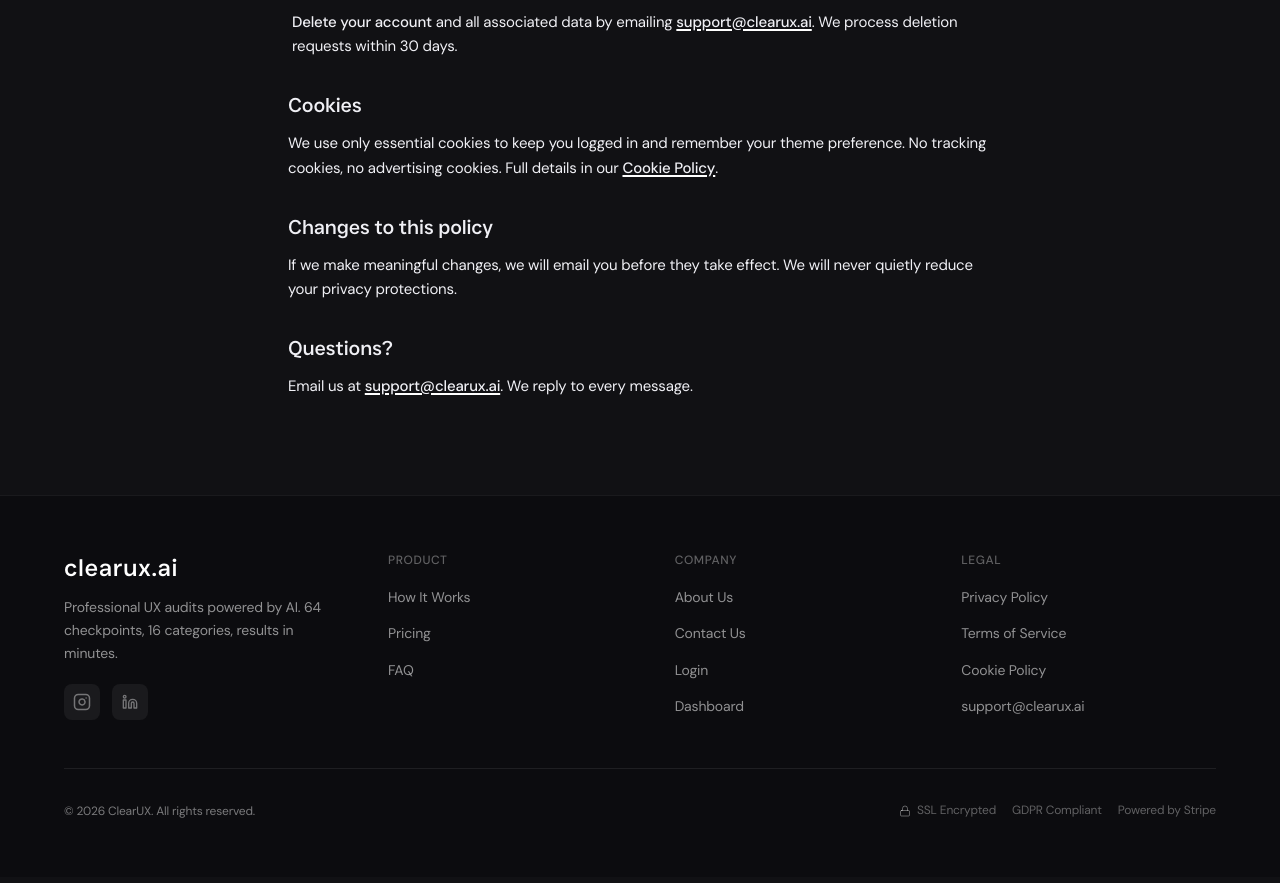
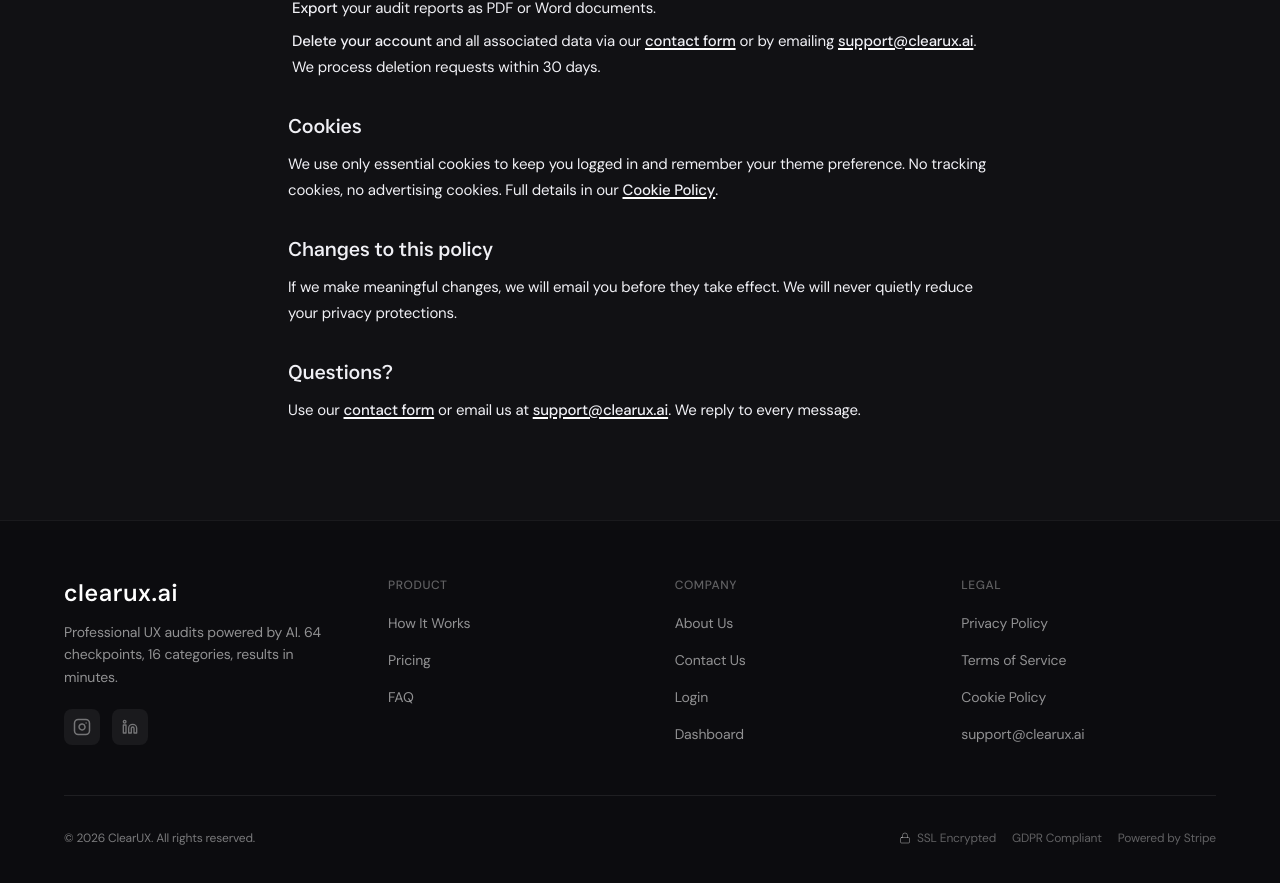
Before and after one commit to schintu79/clearux-saas, a Next.js app: page /privacy in a window 1280 px wide. Shown: the part 1537-2420 px from the top of the page. Built offline with nearby package versions, Linux system fonts and the light colour scheme; no server answers.

Commit message:
Implement UX audit recommendations: clearer headlines, email accessibility, CSS readability

```diff
--- a/src/app/cookies/page.tsx
+++ b/src/app/cookies/page.tsx
@@ -100,7 +100,9 @@ export default function CookiesPage() {
             <section>
               <h2 className="font-heading font-medium text-xl text-text mb-3">Questions?</h2>
               <p>
-                Email us at{' '}
+                Use our{' '}
+                <a href="/contact" className="text-text font-medium underline decoration-brand decoration-2 underline-offset-2 hover:opacity-70 transition-opacity">contact form</a>{' '}
+                or email us at{' '}
                 <a href="mailto:support@clearux.ai" className="text-text font-medium underline decoration-brand decoration-2 underline-offset-2 hover:opacity-70 transition-opacity">support@clearux.ai</a>.
               </p>
             </section>
--- a/src/app/faq/FaqContent.tsx
+++ b/src/app/faq/FaqContent.tsx
@@ -103,7 +103,7 @@ const FAQ_SECTIONS = [
       },
       {
         q: 'Can I get a refund?',
-        a: 'If you\'re unsatisfied with an audit, contact support@clearux.ai and we\'ll resolve it or provide a credit for a new audit. We stand behind the quality of our reports.',
+        a: 'If you\'re unsatisfied with an audit, reach out via our contact form or email support@clearux.ai and we\'ll resolve it or provide a credit for a new audit. We stand behind the quality of our reports.',
       },
       {
         q: 'Can I buy more credits later?',
@@ -124,7 +124,7 @@ const FAQ_SECTIONS = [
       },
       {
         q: 'What if the audit flags something incorrectly?',
-        a: 'Dismiss it directly from your dashboard with a reason (e.g., "This is intentional for our audience" or "Addressed on our About page"). The AI will skip that finding on future re-audits. If you believe the finding is a systemic error, email support@clearux.ai and we\'ll review it within 24 hours. We actively use feedback to improve our analysis engine.',
+        a: 'Dismiss it directly from your dashboard with a reason (e.g., "This is intentional for our audience" or "Addressed on our About page"). The AI will skip that finding on future re-audits. If you believe the finding is a systemic error, use our contact form or email support@clearux.ai and we\'ll review it within 24 hours. We actively use feedback to improve our analysis engine.',
       },
       {
         q: 'Can I share the report with clients or my team?',
--- a/src/app/globals.css
+++ b/src/app/globals.css
@@ -422,7 +422,7 @@ body {
   -moz-osx-font-smoothing: grayscale;
   transition: background-color 0.3s ease, color 0.3s ease;
   font-size: 16px;
-  line-height: 1.65;
+  line-height: 1.7;
   letter-spacing: -0.011em;
 }
 
@@ -443,12 +443,12 @@ h3, h4, h5 {
 }
 
 p, li, td, th, label, span, a {
-  line-height: 1.65;
+  line-height: 1.7;
 }
 
-/* Readable line lengths */
+/* Readable line lengths — 65ch ≈ 650px at 16px, within 50–75 char range */
 article, .prose {
-  max-width: 72ch;
+  max-width: 65ch;
 }
 
 /* ══════════════════════════════════════════════════════════════
--- a/src/app/page.tsx
+++ b/src/app/page.tsx
@@ -29,8 +29,8 @@ const TOP_FAQS = [
 
 /* ── Rotating hero headlines ─────────────────────────────── */
 const HERO_HEADLINES = [
-  { main: 'Find the UX Issues', accent: 'Costing You Conversions' },
-  { main: 'See What Your Users', accent: "Won't Tell You" },
+  { main: 'Find and Fix', accent: 'Design Problems' },
+  { main: 'Automated UX Audit.', accent: '10 Minutes.' },
   { main: '64 Checkpoints.', accent: 'Zero Guesswork.' },
 ];
 
@@ -222,7 +222,7 @@ export default function Home() {
             animate={{ opacity: 1, y: 0 }}
             transition={{ duration: 0.7, delay: 0.3 }}
           >
-            We analyse websites across 64 checkpoints covering accessibility, dark patterns, conversion psychology, and AI readiness. Fully automated and delivered in minutes.
+            Analyse your website for usability issues, accessibility problems, and design flaws — without hiring an expensive consultant. 64 checkpoints, fully automated, delivered in minutes.
           </motion.p>
 
           {/* URL input field */}
--- a/src/app/privacy/page.tsx
+++ b/src/app/privacy/page.tsx
@@ -74,7 +74,9 @@ export default function PrivacyPage() {
               <div className="space-y-2 ml-1">
                 <p><span className="font-medium text-text">Access and update</span> your data anytime from your dashboard settings.</p>
                 <p><span className="font-medium text-text">Export</span> your audit reports as PDF or Word documents.</p>
-                <p><span className="font-medium text-text">Delete your account</span> and all associated data by emailing{' '}
+                <p><span className="font-medium text-text">Delete your account</span> and all associated data via our{' '}
+                  <a href="/contact" className="text-text font-medium underline decoration-brand decoration-2 underline-offset-2 hover:opacity-70 transition-opacity">contact form</a>{' '}
+                  or by emailing{' '}
                   <a href="mailto:support@clearux.ai" className="text-text font-medium underline decoration-brand decoration-2 underline-offset-2 hover:opacity-70 transition-opacity">support@clearux.ai</a>.
                   We process deletion requests within 30 days.
                 </p>
@@ -99,7 +101,9 @@ export default function PrivacyPage() {
             <section>
               <h2 className="font-heading font-medium text-xl text-text mb-3">Questions?</h2>
               <p>
-                Email us at{' '}
+                Use our{' '}
+                <a href="/contact" className="text-text font-medium underline decoration-brand decoration-2 underline-offset-2 hover:opacity-70 transition-opacity">contact form</a>{' '}
+                or email us at{' '}
                 <a href="mailto:support@clearux.ai" className="text-text font-medium underline decoration-brand decoration-2 underline-offset-2 hover:opacity-70 transition-opacity">support@clearux.ai</a>.
                 We reply to every message.
               </p>
--- a/src/components/seo/JsonLd.tsx
+++ b/src/components/seo/JsonLd.tsx
@@ -8,7 +8,7 @@ const FAQ_ITEMS = [
   { q: 'Can I audit any website?', a: 'Yes. ClearUX works with any publicly accessible URL. Our crawler handles JavaScript-rendered sites, single-page applications, and multi-page websites. We automatically detect your industry, tech stack, and target audience.' },
   { q: 'Is my data secure?', a: 'Absolutely. We only analyse publicly visible content on your website. Payments are processed securely via Stripe. We do not store or share your website data beyond generating your audit report.' },
   { q: 'What languages are supported?', a: 'Audit reports are available in 6 languages: English, Spanish, French, German, Italian, and Portuguese. The AI generates findings and recommendations natively in your chosen language.' },
-  { q: 'Can I get a refund?', a: 'If you are unsatisfied with an audit result, contact us at support@clearux.ai and we will work with you to resolve the issue or provide a credit for a new audit.' },
+  { q: 'Can I get a refund?', a: 'If you are unsatisfied with an audit result, use our contact form at clearux.ai/contact or email support@clearux.ai and we will work with you to resolve the issue or provide a credit for a new audit.' },
   { q: 'How accurate are the AI-generated findings?', a: 'Our AI models are tuned for precision over recall — we would rather miss an edge case than flag a false positive. Each finding includes a confidence level and specific evidence such as screenshots, element selectors, or metrics. AI audits complement but do not replace human expert review for nuanced brand or strategy questions.' },
   { q: 'What are the limitations of an AI audit?', a: 'ClearUX analyses publicly visible pages only — we cannot audit gated content like login-required areas or admin panels. We do not test with real users, so behavioural insights like A/B test results or heatmaps are not included. For complex flows like multi-step checkouts, findings may be limited to the accessible steps.' },
   { q: 'How does ClearUX compare to hiring a UX consultant?', a: 'A traditional UX audit costs $5,000 to $15,000 and takes 2 to 4 weeks. ClearUX delivers 64 checkpoints across 16 categories in minutes for a fraction of the cost. It is ideal for quick, comprehensive baseline assessments. For deep qualitative research such as user interviews and usability testing, we recommend pairing ClearUX findings with a specialist.' },
```
